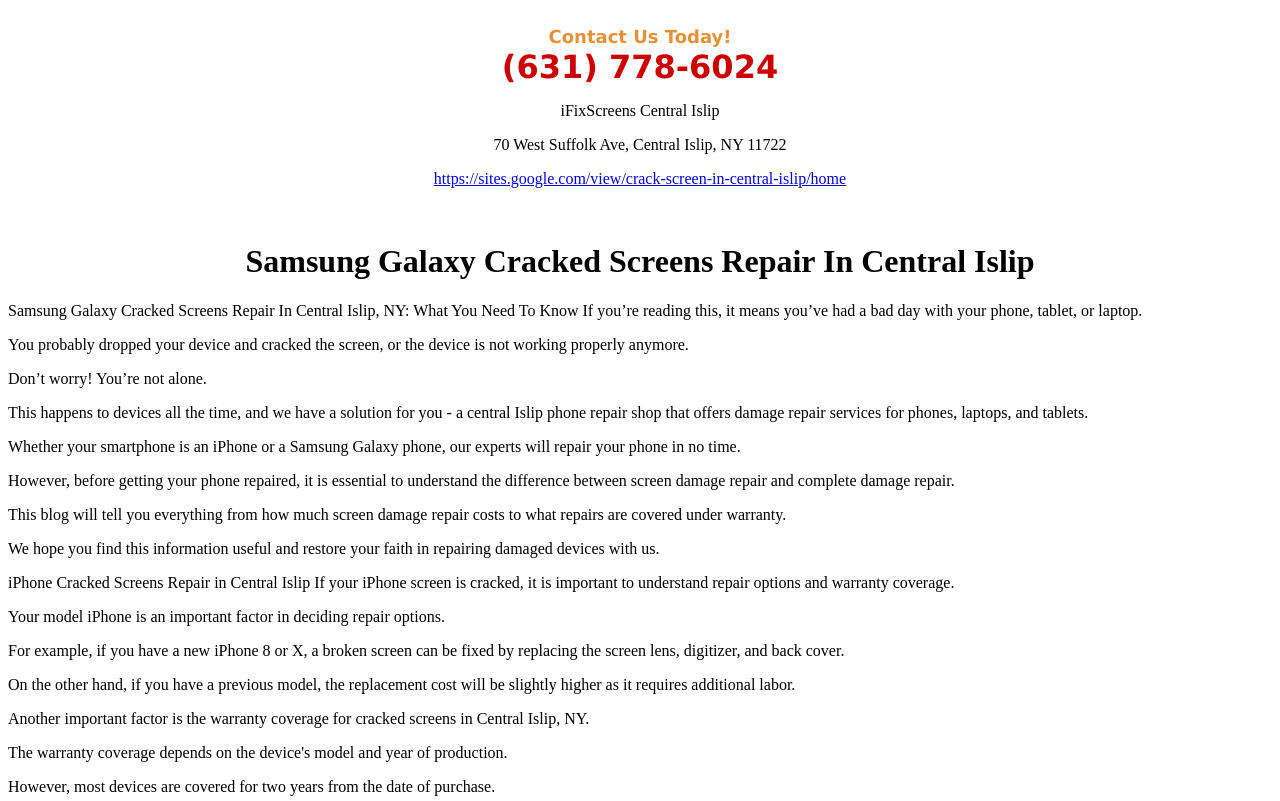
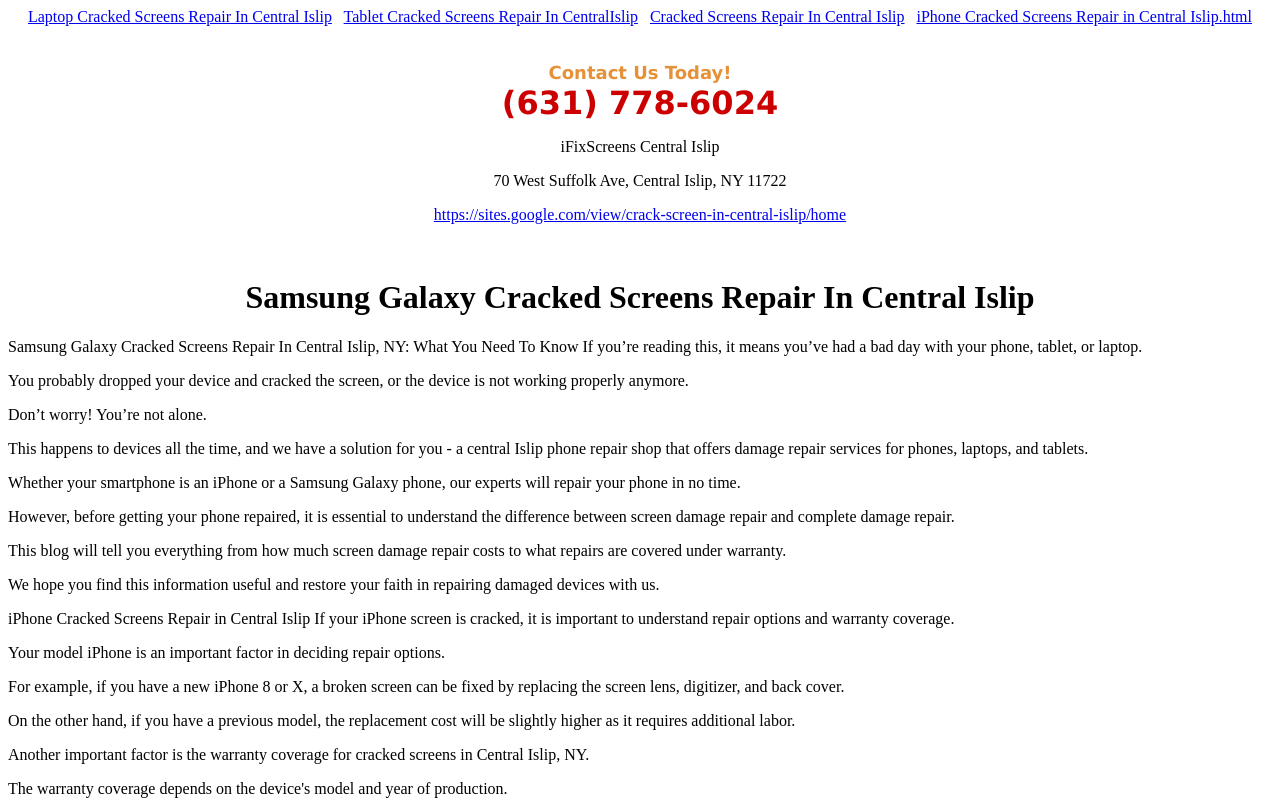
Before and after one commit to iFix786/cracked-screen-repair-in-central-islip, a plain HTML site: page SamsungGalaxyCrackedScreensRepairInCentralIslip.html in a window 1280 px wide. Shown: the top 801 px of the page. Drawn offline with Linux system fonts and the light colour scheme.

Commit message:
Update SamsungGalaxyCrackedScreensRepairInCentralIslip.html

```diff
--- a/SamsungGalaxyCrackedScreensRepairInCentralIslip.html
+++ b/SamsungGalaxyCrackedScreensRepairInCentralIslip.html
@@ -1,4 +1,14 @@
-<!DOCTYPE html><html><body><div class="sites-embed-align-center-wrapping-off"><div class="sites-embed-border-on sites-embed sites-embed-full-width" style="width:100%;"><div class="sites-embed-content sites-embed-type-text"><div class="sites-embed-content-textbox"><div dir="ltr"><div style="text-align:center"><br><span style="color:rgb(230,145,56)"><b><font size="4"><span style="font-family:verdana,sans-serif">Contact Us Today!</span></font></b></span><br><span style="color:rgb(204,0,0)"><b><font size="6"><span style="font-family:verdana,sans-serif">(631) 778-6024</span></font></b></span><br><p>iFixScreens Central Islip</p><p>70 West Suffolk Ave, Central Islip, NY 11722</p><p><a href="https://sites.google.com/view/crack-screen-in-central-islip/home" target="_blank">https://sites.google.com/view/crack-screen-in-central-islip/home</a></p><br></div></div></div></div></div></div><center><h1>Samsung Galaxy Cracked Screens Repair In Central Islip</h1></center>Samsung Galaxy Cracked Screens Repair In Central Islip, NY: What You Need To Know
+<!DOCTYPE html><html><body>
+   <div style="text-align: center;">
+        <a href="./LaptopCrackedScreensRepairInCentralIslip.html">Laptop Cracked Screens Repair In Central Islip</a>&nbsp&nbsp
+
+        <a href="./TabletCrackedScreensRepairInCentereachNY">Tablet Cracked Screens Repair In CentralIslip</a>&nbsp&nbsp
+<a href="./index.html">Cracked Screens Repair In Central Islip</a>&nbsp&nbsp
+        <a href="./iPhoneCrackedScreensRepairinCentralIslip.html">iPhone Cracked Screens Repair in Central Islip.html</a>
+    </div><br/>
+
+
+  <div class="sites-embed-align-center-wrapping-off"><div class="sites-embed-border-on sites-embed sites-embed-full-width" style="width:100%;"><div class="sites-embed-content sites-embed-type-text"><div class="sites-embed-content-textbox"><div dir="ltr"><div style="text-align:center"><br><span style="color:rgb(230,145,56)"><b><font size="4"><span style="font-family:verdana,sans-serif">Contact Us Today!</span></font></b></span><br><span style="color:rgb(204,0,0)"><b><font size="6"><span style="font-family:verdana,sans-serif">(631) 778-6024</span></font></b></span><br><p>iFixScreens Central Islip</p><p>70 West Suffolk Ave, Central Islip, NY 11722</p><p><a href="https://sites.google.com/view/crack-screen-in-central-islip/home" target="_blank">https://sites.google.com/view/crack-screen-in-central-islip/home</a></p><br></div></div></div></div></div></div><center><h1>Samsung Galaxy Cracked Screens Repair In Central Islip</h1></center>Samsung Galaxy Cracked Screens Repair In Central Islip, NY: What You Need To Know
 If you’re reading this, it means you’ve had a bad day with your phone, tablet, or laptop. <p>You probably dropped your device and cracked the screen, or the device is not working properly anymore. <p>Don’t worry! You’re not alone. <p>This happens to devices all the time, and we have a solution for you - a central Islip phone repair shop that offers damage repair services for phones, laptops, and tablets. <p>Whether your smartphone is an iPhone or a Samsung Galaxy phone, our experts will repair your phone in no time.
 <p>
 
```
